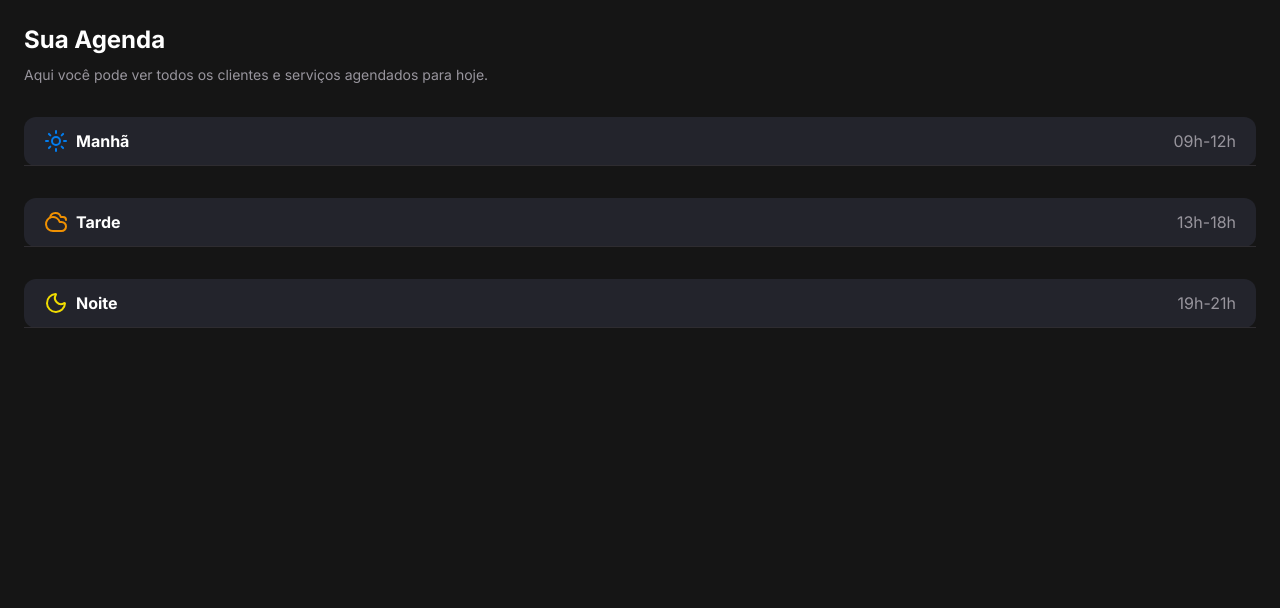
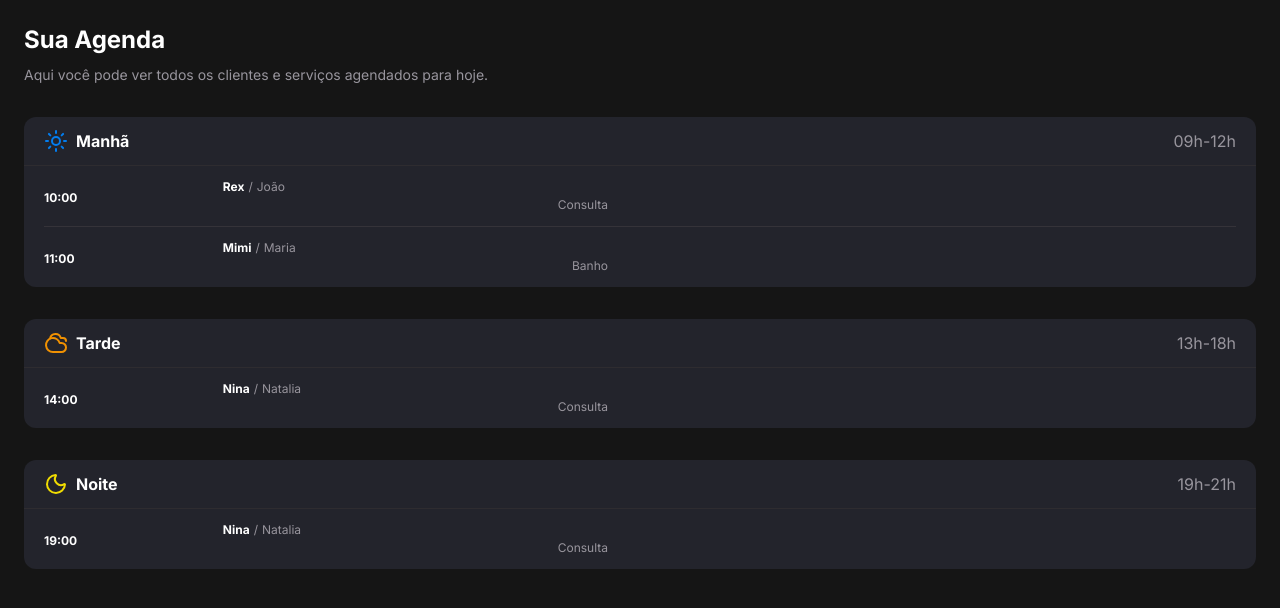
Before and after one commit to Weyne23/mundo-pet-nextjs, a Next.js app: page / in a window 1280 px wide. Shown: the top 608 px of the page. Built offline with nearby package versions, Linux system fonts and the light colour scheme.

Commit message:
chore: criado componente de listagem agendamentos

```diff
--- a/src/app/page.tsx
+++ b/src/app/page.tsx
@@ -1,91 +1,11 @@
-import { PeriodSection } from "@/components/PeriodSection";
-import { Appointment as AppointmentPrisma } from "@/generated/prisma";
-import { Appointment, AppointmentPeriod, AppointmentPeriodDay } from "@/types/appointment";
-
-const appointments = [
-  {
-    id: '1',
-    petName: 'Rex',
-    description: 'Consulta',
-    tutorName: 'João',
-    phone: '1234567890',
-    scheduleAt: new Date('2025-08-17T10:00:00'),
-  },
-  {
-    id: '2',
-    petName: 'Mimi',
-    tutorName: 'Maria',
-    description: 'Banho',
-    phone: '1234567890',
-    scheduleAt: new Date('2025-08-17T11:00:00'),
-  },
-  {
-    id: '3',
-    petName: 'Nina',
-    tutorName: 'Natalia',
-    description: 'Consulta',
-    phone: '1234567890',
-    scheduleAt: new Date('2025-08-17T14:00:00'),
-  },
-  {
-    id: '4',
-    petName: 'Nina',
-    tutorName: 'Natalia',
-    description: 'Consulta',
-    phone: '1234567890',
-    scheduleAt: new Date('2025-08-17T19:00:00'),
-  },
-];
-
-function getPeriod(hour: number): AppointmentPeriodDay {
-  if(hour >= 9 && hour <= 12)
-    return 'morning'
-
-  if(hour >= 13 && hour <= 18)
-    return 'afternoon'
-
-  return 'evening'
-}
-
-function groupAppointmentByPeriod(appointments: AppointmentPrisma[]):AppointmentPeriod[] {
-  const transformedAppointments:Appointment[] = appointments?.map((apt) => ({
-    ...apt,
-    time: apt.scheduleAt.toLocaleTimeString('pt-BR', {
-      hour: '2-digit',
-      minute: '2-digit'
-    }),
-    service: apt.description,
-    period: getPeriod(apt.scheduleAt.getHours())
-  }));
-
-  const morningAppointments = transformedAppointments.filter((apt) => apt.period === 'morning');
-  const afternoonAppointments = transformedAppointments.filter((apt) => apt.period === 'afternoon');
-  const eveningAppointments = transformedAppointments.filter((apt) => apt.period === 'evening');
-
-  return [
-    {
-      title: 'Manhã',
-      type: 'morning',
-      timeRange: '09h-12h',
-      appointments: morningAppointments
-    },
-    {
-      title: 'Tarde',
-      type: 'afternoon',
-      timeRange: '13h-18h',
-      appointments: afternoonAppointments
-    },
-    {
-      title: 'Noite',
-      type: 'evening',
-      timeRange: '19h-21h',
-      appointments: eveningAppointments
-    }
-  ]
-}
+import { PeriodSection } from '@/components/PeriodSection';
+import {
+  APPOINTMENT_DATA,
+  groupAppointmentByPeriod,
+} from '@/utils/appointment-utils';
 
 export default function Home() {
-  const periods = groupAppointmentByPeriod(appointments);
+  const periods = groupAppointmentByPeriod(APPOINTMENT_DATA);
 
   return (
     <div className="bg-background-primary p-6">
@@ -100,11 +20,9 @@ export default function Home() {
         </div>
       </div>
       <div className="pb-24 md:pb-0">
-        {
-          periods.map((per, index) => (
-            <PeriodSection key={index} period={per}/>
-          ))
-        }
+        {periods.map((per, index) => (
+          <PeriodSection key={index} period={per} />
+        ))}
       </div>
     </div>
   );
--- /dev/null
+++ b/src/components/AppointmentCard/appointment-card.tsx
@@ -0,0 +1,46 @@
+import { cn } from '@/lib/utils';
+import { Appointment } from '@/types/appointment';
+
+type AppointmentCardProps = {
+  appointment: Appointment;
+  isFirstInSection?: boolean;
+};
+
+export const AppointmentCard = ({
+  appointment,
+  isFirstInSection = false,
+}: AppointmentCardProps) => {
+  return (
+    <div
+      className={cn(
+        'grid grid-cols-2 md:grid-cols-[15%_35%_30%_20%] items-center py-3',
+        !isFirstInSection && 'border-t border-[#353339]'
+      )}
+    >
+      <div className="text-left pr-4 md:pr-0">
+        <span className="text-label-small text-content-primary font-semibold">
+          {appointment.time}
+        </span>
+      </div>
+      <div className="text-right md:text-left md:pr-4">
+        <div className="flex items-center justify-end md:justify-start gap-1">
+          <span className="text-label-small-size text-content-primary font-semibold">
+            {appointment.petName}
+          </span>
+          <span className="text-paragraph-small-size text-content-secondary">
+            /
+          </span>
+          <span className="text-paragraph-small-size text-content-secondary">
+            {appointment.tutorName}
+          </span>
+        </div>
+
+        <div className="text-left pr-4 md:mt-0 col-span-2 md:col-span-1 flex justify-end items-center gap-2">
+          <span className="text-paragraph-small-size text-content-secondary">
+            {appointment.description}
+          </span>
+        </div>
+      </div>
+    </div>
+  );
+};
--- /dev/null
+++ b/src/components/AppointmentCard/index.tsx
@@ -0,0 +1 @@
+export * from './appointment-card';
--- a/src/components/PeriodSection/period-section.tsx
+++ b/src/components/PeriodSection/period-section.tsx
@@ -1,30 +1,50 @@
-import { AppointmentPeriod } from '@/types/appointment'
-import { Cloudy, Moon, Sun } from 'lucide-react'
+import { AppointmentPeriod } from '@/types/appointment';
+import { Cloudy, Moon, Sun } from 'lucide-react';
+import { AppointmentCard } from '../AppointmentCard';
 
 type periodSectionProps = {
-    period: AppointmentPeriod
-}
+  period: AppointmentPeriod;
+};
 
 const periodIcons = {
-    morning: <Sun  className='text-accent-blue'/>,
-    afternoon: <Cloudy className='text-accent-orange'/>,
-    evening: <Moon className='text-accent-yellow'/>
-}
+  morning: <Sun className="text-accent-blue" />,
+  afternoon: <Cloudy className="text-accent-orange" />,
+  evening: <Moon className="text-accent-yellow" />,
+};
 
 export const PeriodSection = ({ period }: periodSectionProps) => {
-    return(
+  return (
     <section className="mb-8 bg-background-tertiary rounded-xl">
       <div className="flex items-center px-5 py-3 justify-between border-b border-[#2E2C30]">
-                <div className='flex items-center gap-2'>
+        <div className="flex items-center gap-2">
           {periodIcons[period.type]}
-                    <h2 className='text-label-large-size text-content-primary'>
+          <h2 className="text-label-large-size text-content-primary">
             {period.title}
           </h2>
         </div>
-                <span className='text-label-large-size text-content-secondary'>
+        <span className="text-label-large-size text-content-secondary">
           {period.timeRange}
         </span>
       </div>
+      {period.appointments.length > 0 ? (
+        <div className="px-5">
+          <div>
+            <div className="grid grid-cols-2 md:hidden text-label-small-size text-content-secondary mb-2">
+              <div className="text-left">Horário</div>
+              <div className="text-right">Paciente</div>
+            </div>
+            {period.appointments.map((appointment, index) => (
+              <AppointmentCard
+                key={index}
+                appointment={appointment}
+                isFirstInSection={index === 0}
+              />
+            ))}
+          </div>
+        </div>
+      ) : (
+        <p>Nenhum agendamento para este período</p>
+      )}
     </section>
-    )
-}
+  );
+};
--- /dev/null
+++ b/src/utils/appointment-utils.ts
@@ -0,0 +1,94 @@
+import { Appointment as AppointmentPrisma } from '@/generated/prisma';
+import {
+  Appointment,
+  AppointmentPeriod,
+  AppointmentPeriodDay,
+} from '@/types/appointment';
+
+export const APPOINTMENT_DATA = [
+  {
+    id: '1',
+    petName: 'Rex',
+    description: 'Consulta',
+    tutorName: 'João',
+    phone: '1234567890',
+    scheduleAt: new Date('2025-08-17T10:00:00'),
+  },
+  {
+    id: '2',
+    petName: 'Mimi',
+    tutorName: 'Maria',
+    description: 'Banho',
+    phone: '1234567890',
+    scheduleAt: new Date('2025-08-17T11:00:00'),
+  },
+  {
+    id: '3',
+    petName: 'Nina',
+    tutorName: 'Natalia',
+    description: 'Consulta',
+    phone: '1234567890',
+    scheduleAt: new Date('2025-08-17T14:00:00'),
+  },
+  {
+    id: '4',
+    petName: 'Nina',
+    tutorName: 'Natalia',
+    description: 'Consulta',
+    phone: '1234567890',
+    scheduleAt: new Date('2025-08-17T19:00:00'),
+  },
+];
+
+export function getPeriod(hour: number): AppointmentPeriodDay {
+  if (hour >= 9 && hour <= 12) return 'morning';
+
+  if (hour >= 13 && hour <= 18) return 'afternoon';
+
+  return 'evening';
+}
+
+export function groupAppointmentByPeriod(
+  appointments: AppointmentPrisma[]
+): AppointmentPeriod[] {
+  const transformedAppointments: Appointment[] = appointments?.map((apt) => ({
+    ...apt,
+    time: apt.scheduleAt.toLocaleTimeString('pt-BR', {
+      hour: '2-digit',
+      minute: '2-digit',
+    }),
+    service: apt.description,
+    period: getPeriod(apt.scheduleAt.getHours()),
+  }));
+
+  const morningAppointments = transformedAppointments.filter(
+    (apt) => apt.period === 'morning'
+  );
+  const afternoonAppointments = transformedAppointments.filter(
+    (apt) => apt.period === 'afternoon'
+  );
+  const eveningAppointments = transformedAppointments.filter(
+    (apt) => apt.period === 'evening'
+  );
+
+  return [
+    {
+      title: 'Manhã',
+      type: 'morning',
+      timeRange: '09h-12h',
+      appointments: morningAppointments,
+    },
+    {
+      title: 'Tarde',
+      type: 'afternoon',
+      timeRange: '13h-18h',
+      appointments: afternoonAppointments,
+    },
+    {
+      title: 'Noite',
+      type: 'evening',
+      timeRange: '19h-21h',
+      appointments: eveningAppointments,
+    },
+  ];
+}
--- /dev/null
+++ b/src/utils/index.ts
@@ -0,0 +1 @@
+export * from './appointment-utils';
```
Lines whose indentation alone changed are shown as unchanged.
